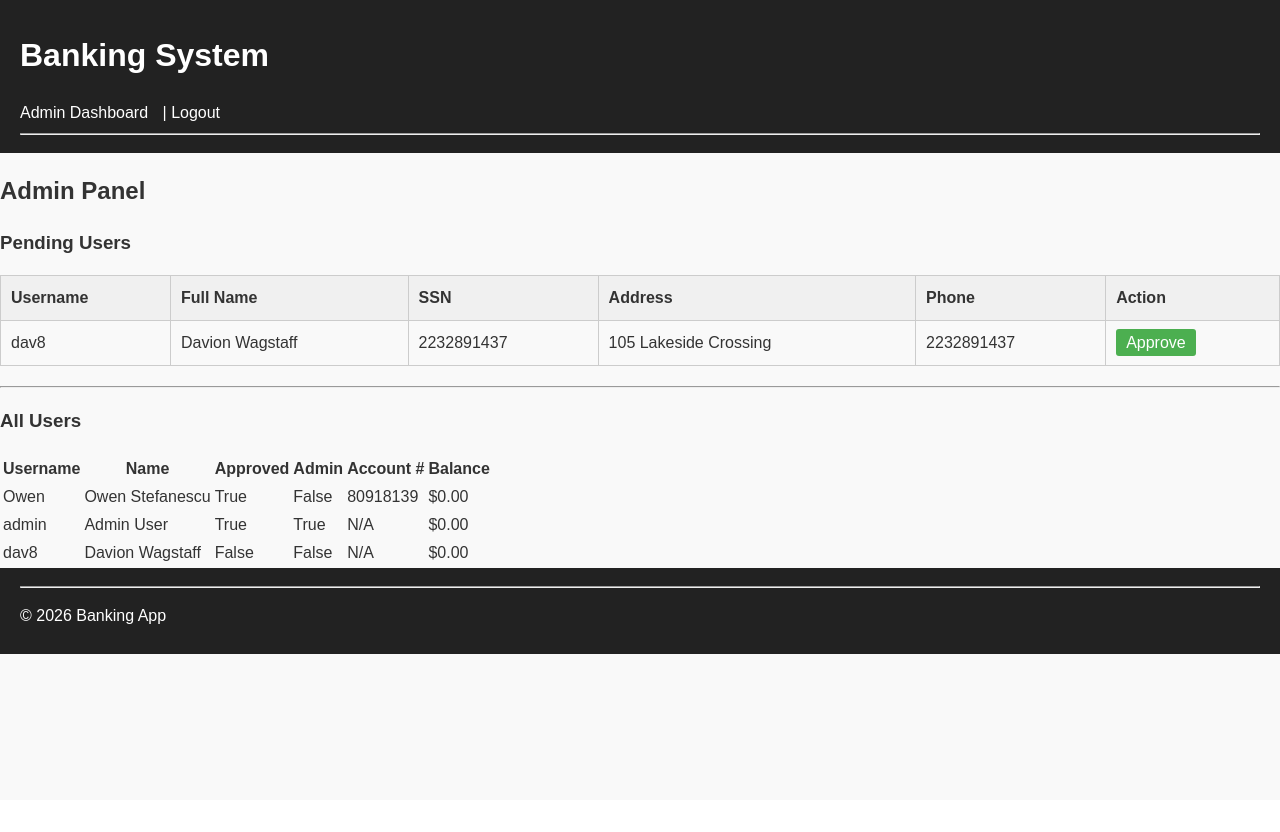
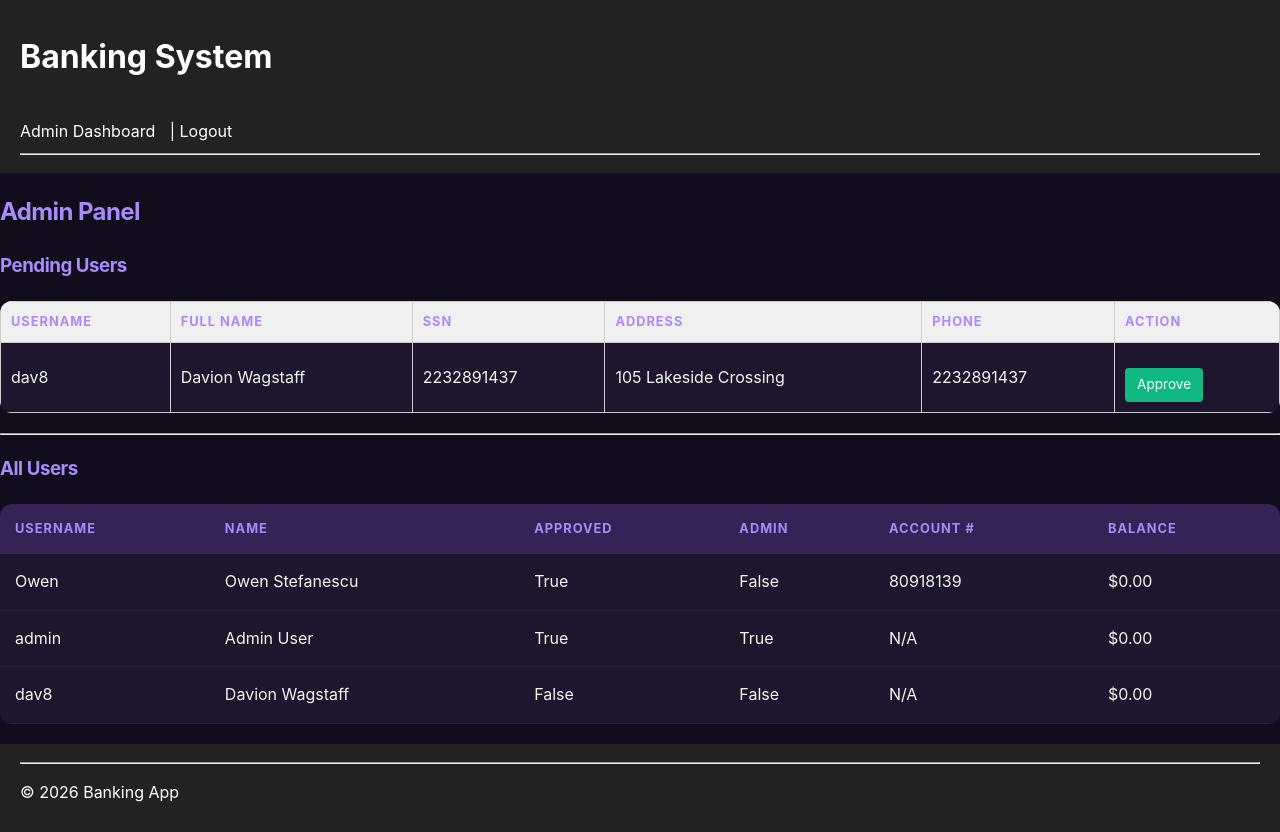
Before and after one commit to stefanescuowen-cmd/CSET-170-Final, a Flask app: page /admin in a window 1280 px wide. Before the commit the page ends 654 px from the top, so only its background shows below. Run offline with Flask 3, Linux system fonts and the light colour scheme; the visitor is signed in with stand-in values (Sample User, id 1); data comes from the database, SQL or seed files in the repository.

Commit message:
Designed the platform

```diff
--- a/bank_app/static/styles.css
+++ b/bank_app/static/styles.css
@@ -89,3 +89,145 @@ button {
 .approve-btn:hover {
     background-color: #45a049;
 }
+
+/* Core Reset & Theme Variables */
+:root {
+    --bg-dark: #120d1d;
+    --card-bg: #1e162d;
+    --accent-purple: #8b5cf6;
+    --accent-glow: #a78bfa;
+    --text-main: #f3f4f6;
+    --text-dim: #a7a7bc;
+    --danger: #ef4444;
+    --success: #10b981;
+}
+
+body {
+    background-color: var(--bg-dark);
+    color: var(--text-main);
+    font-family: 'Inter', system-ui, -apple-system, sans-serif;
+    margin: 0;
+    line-height: 1.6;
+}
+
+/* Layout Container */
+.container {
+    max-width: 1000px;
+    margin: 40px auto;
+    padding: 20px;
+}
+
+/* Typography */
+h2, h3 {
+    color: var(--accent-glow);
+    font-weight: 700;
+    letter-spacing: -0.025em;
+}
+
+/* Flash Messages */
+.flash-messages {
+    list-style: none;
+    padding: 0;
+}
+.flash-messages li {
+    padding: 12px 20px;
+    border-radius: 8px;
+    margin-bottom: 20px;
+    background: rgba(139, 92, 246, 0.1);
+    border: 1px solid var(--accent-purple);
+}
+
+/* Form Styling */
+form {
+    background: var(--card-bg);
+    padding: 30px;
+    border-radius: 12px;
+    box-shadow: 0 10px 25px rgba(0,0,0,0.3);
+    max-width: 400px;
+    border: 1px solid rgba(255,255,255,0.05);
+}
+
+input {
+    width: 100%;
+    padding: 12px;
+    margin-bottom: 15px;
+    background: #2d243d;
+    border: 1px solid #3f3552;
+    border-radius: 6px;
+    color: white;
+    box-sizing: border-box;
+    transition: border 0.3s ease;
+}
+
+input:focus {
+    outline: none;
+    border-color: var(--accent-purple);
+    box-shadow: 0 0 0 2px rgba(139, 92, 246, 0.2);
+}
+
+button {
+    width: 100%;
+    padding: 12px;
+    background: var(--accent-purple);
+    color: white;
+    border: none;
+    border-radius: 6px;
+    font-weight: 600;
+    cursor: pointer;
+    transition: transform 0.2s ease, background 0.3s ease;
+}
+
+button:hover {
+    background: var(--accent-glow);
+    transform: translateY(-1px);
+}
+
+/* Tables */
+table {
+    width: 100%;
+    border-collapse: collapse;
+    background: var(--card-bg);
+    border-radius: 12px;
+    overflow: hidden;
+    margin: 20px 0;
+}
+
+th {
+    background: rgba(139, 92, 246, 0.2);
+    text-align: left;
+    padding: 15px;
+    color: var(--accent-glow);
+    text-transform: uppercase;
+    font-size: 0.8rem;
+    letter-spacing: 1px;
+}
+
+td {
+    padding: 15px;
+    border-bottom: 1px solid rgba(255,255,255,0.05);
+}
+
+tr:hover {
+    background: rgba(255,255,255,0.02);
+}
+
+/* Buttons & Links */
+.approve-btn {
+    text-decoration: none;
+    background: var(--success);
+    color: white;
+    padding: 6px 12px;
+    border-radius: 4px;
+    font-size: 0.85rem;
+}
+
+a {
+    color: var(--accent-glow);
+    text-decoration: none;
+    display: inline-block;
+    margin-top: 15px;
+}
+
+a:hover {
+    text-decoration: underline;
+}
```
